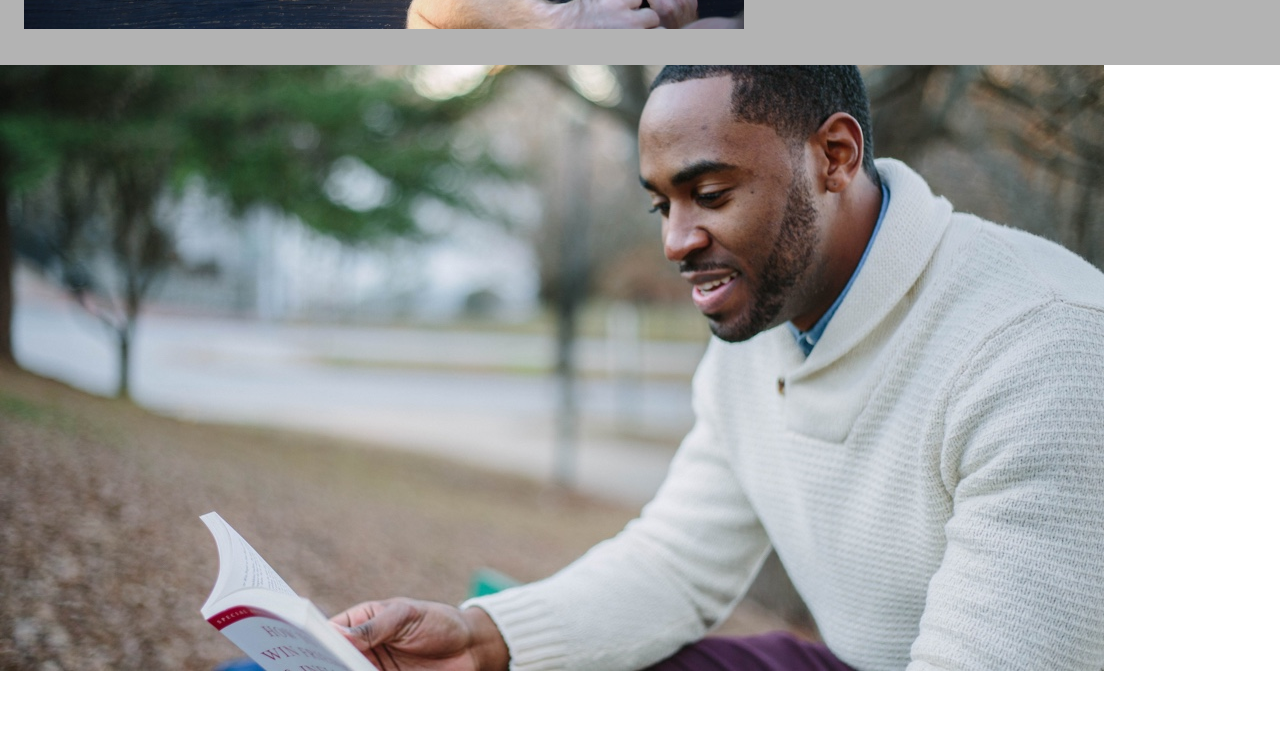
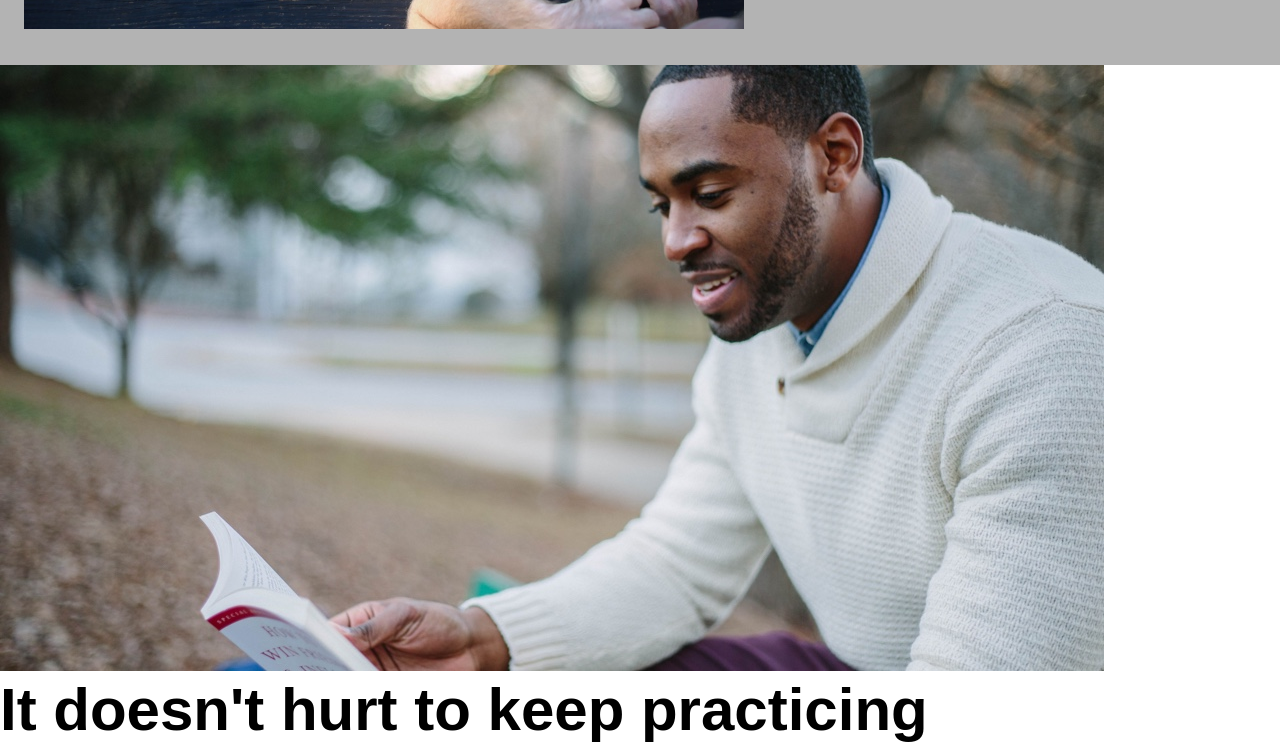
Before and after one commit to WindsurfHUB/37_windsurf_colmar, a plain HTML site: page index.html in a window 1280 px wide. Shown: the part 599-1343 px from the top of the page. Before the commit the page ends 1274 px from the top, so only its background shows below. Drawn offline with Linux system fonts and the light colour scheme.

Commit message:
checkpoint-morning, Scetion 1 and CSS

```diff
--- a/index.html
+++ b/index.html
@@ -40,3 +40,4 @@
         <div class="hero2-left">
           <img src="./assets/images/information-main.jpg">
           <div class="hero2-left-d">
+          <div><h1 class="h2-ld">It doesn't hurt to keep practicing</h1></div>
```
